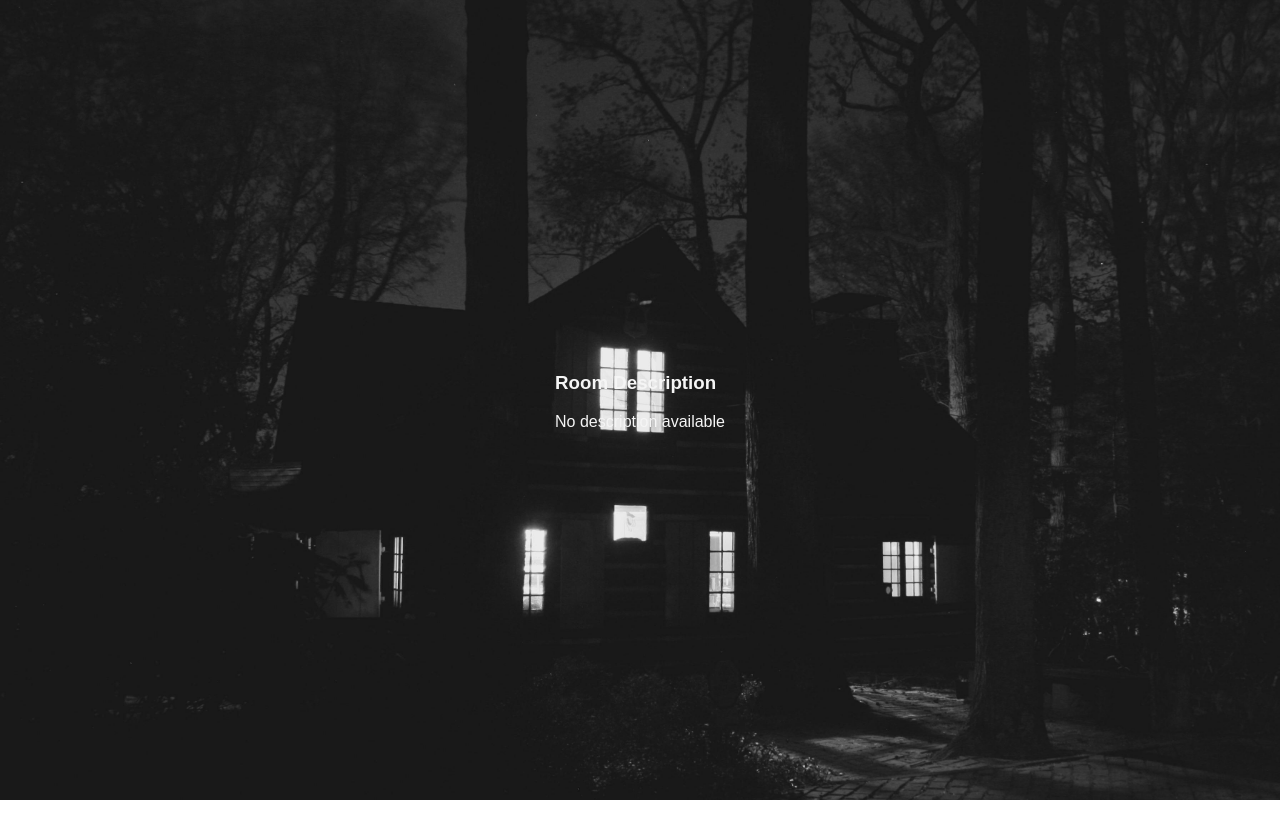
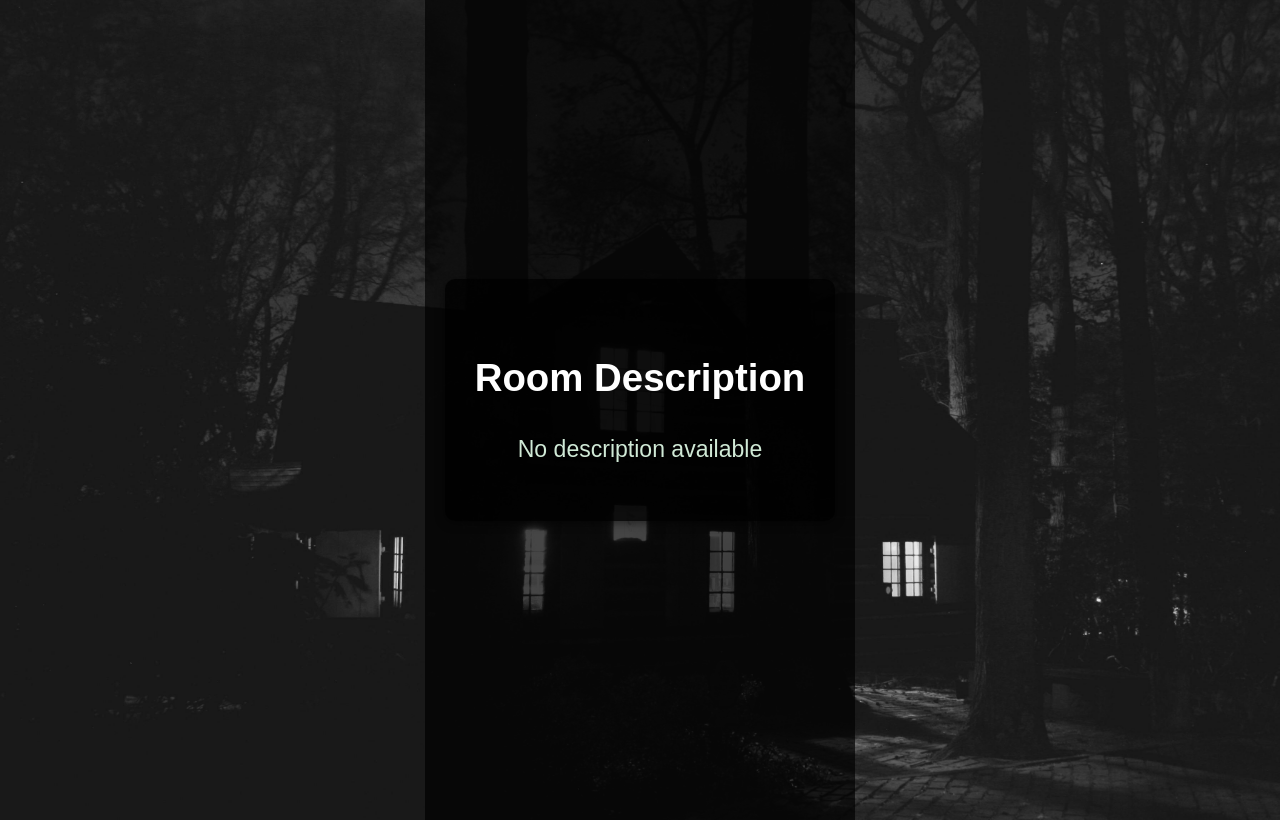
Before and after one commit to gracelo0717/touchgrass, a React (Vite) app: page /room-description in a window 1280 px wide. Built offline with nearby package versions, Linux system fonts and the light colour scheme.

Commit message:
styling for roomdescription

```diff
--- a/src/index.css
+++ b/src/index.css
@@ -121,3 +121,40 @@ body {
   font-weight: bold;
   text-shadow: 2px 2px 4px rgba(0, 0, 0, 0.7);
 }
+
+/* RoomDescription */
+.room-description {
+  display: flex;
+  justify-content: center;
+  align-items: center;
+  height: 100vh;
+  font-family: Arial, sans-serif;
+  background-color: rgba(0, 0, 0, 0.7);
+  padding: 20px;
+  color: #f5f5f5;
+}
+
+.room-description-content {
+  background-color: rgba(0, 0, 0, 0.8);
+  border-radius: 10px;
+  box-shadow: 0 2px 10px rgba(0, 0, 0, 0.5);
+  max-width: 700px;
+  overflow-y: auto;
+  width: 100%;
+  padding: 30px;
+  text-align: center;
+  color: #e5f2e6;
+  font-size: 1.2em;
+  line-height: 1.6;
+}
+
+.room-description h3 {
+  font-size: 2em;
+  margin-bottom: 20px;
+  color: #ffffff;
+}
+
+.room-description p {
+  font-size: 1.2em;
+  color: #d0e9d6;
+}
```
